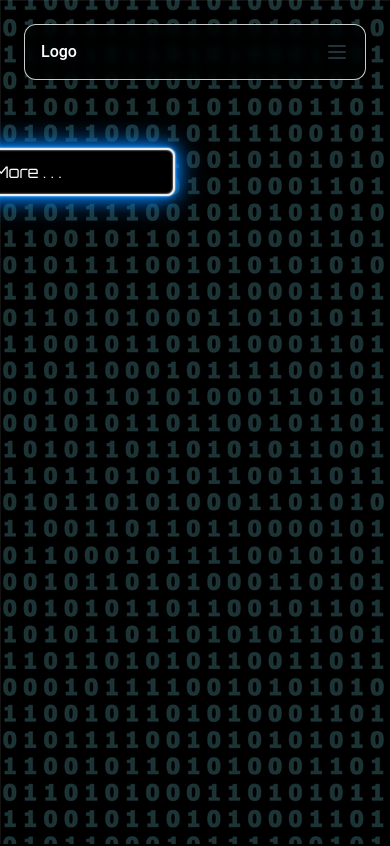
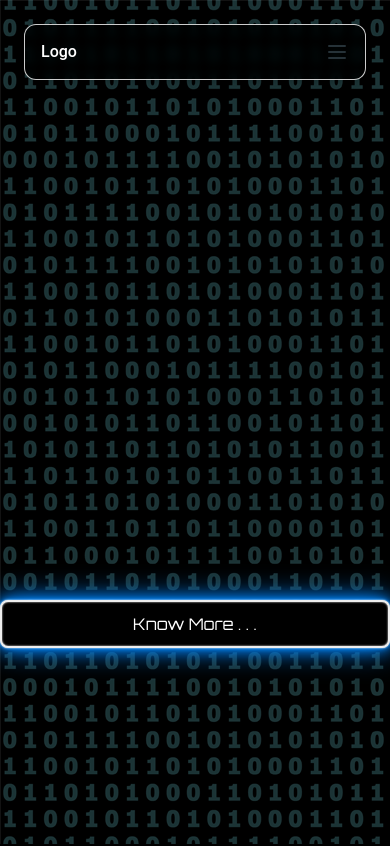
Before and after one commit to priyanshudash589/Datatrix2024, a React (Vite) app: page / in a window 390 px wide. Shown: the top 846 px of the page. Built offline with nearby package versions, Linux system fonts and the light colour scheme.

Commit message:
responsive fixed

```diff
--- a/src/components/MainBg.jsx
+++ b/src/components/MainBg.jsx
@@ -155,14 +155,8 @@ export default function MainBg({
         </Navbar>
       </div>
 
-      <div className="pt-32"> {/* Add padding-top to push content below fixed navbar */}
         <div
-          className="bg-transparent flex flex-col sm:flex-row justify-center items-center gap-4 p-5 w-full sm:w-auto
-                  left-1/2 transform -translate-x-1/2
-                  top-[30rem] sm:top-[35rem] md:top-[40rem] lg:top-[50rem]
-                  sm:left-1/2 sm:-translate-x-1/2
-                  md:left-[10rem] md:translate-x-0
-                  lg:left-[15rem]"
+          className="bg-transparent flex flex-col sm:flex-row justify-center items-center gap-4 p-0 w-full xl:translate-y-[50rem] xl:-translate-x-[25rem] lg:translate-y-[46rem] lg:-translate-x-[8rem] md:translate-y-[37rem] translate-y-[37.5rem]"
         >
           <button
             variant="outlined"
@@ -172,6 +166,6 @@ export default function MainBg({
           </button>
         </div>
       </div>
-    </div>
+
   );
 }
```
